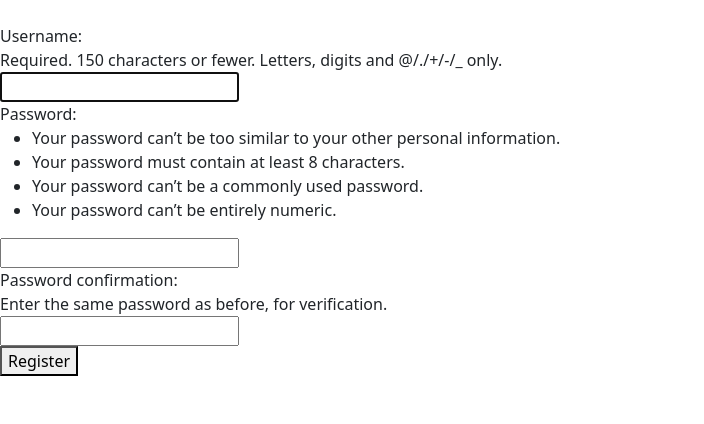
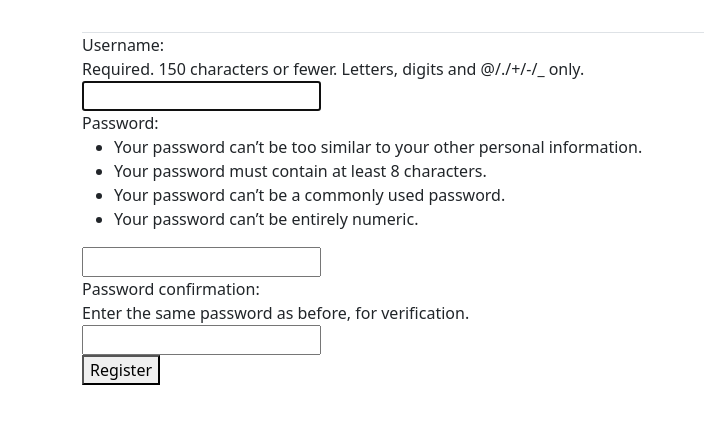
Before and after one commit to majidvayghani/crash-course, a Django app: page /account/register/ in a window 1280 px wide. Shown: the part 58-482 px from the top of the page, without its empty margins (0-704 px from the left). Run offline with Django 4.2, Linux system fonts and the light colour scheme; some libraries are stand-ins or nearby versions.

Commit message:
styling the base.html

```diff
--- a/learning_logs/templates/learning_logs/base.html
+++ b/learning_logs/templates/learning_logs/base.html
@@ -57,7 +57,15 @@
         </div> <!-- Closes navbar's container -->
         </nav> <!-- End of navbar -->
 
-        {% block content %}{% endblock content %}
+        <main class="container">
+            <div class="pb-2 border-bottom">
+                {% block page_header %}{% endblock page_header %}
+            </div>
+            <div>
+                {% block content %}{% endblock content %}
+            </div>
+        </main>
+
 </body>
 
 </html>
```
